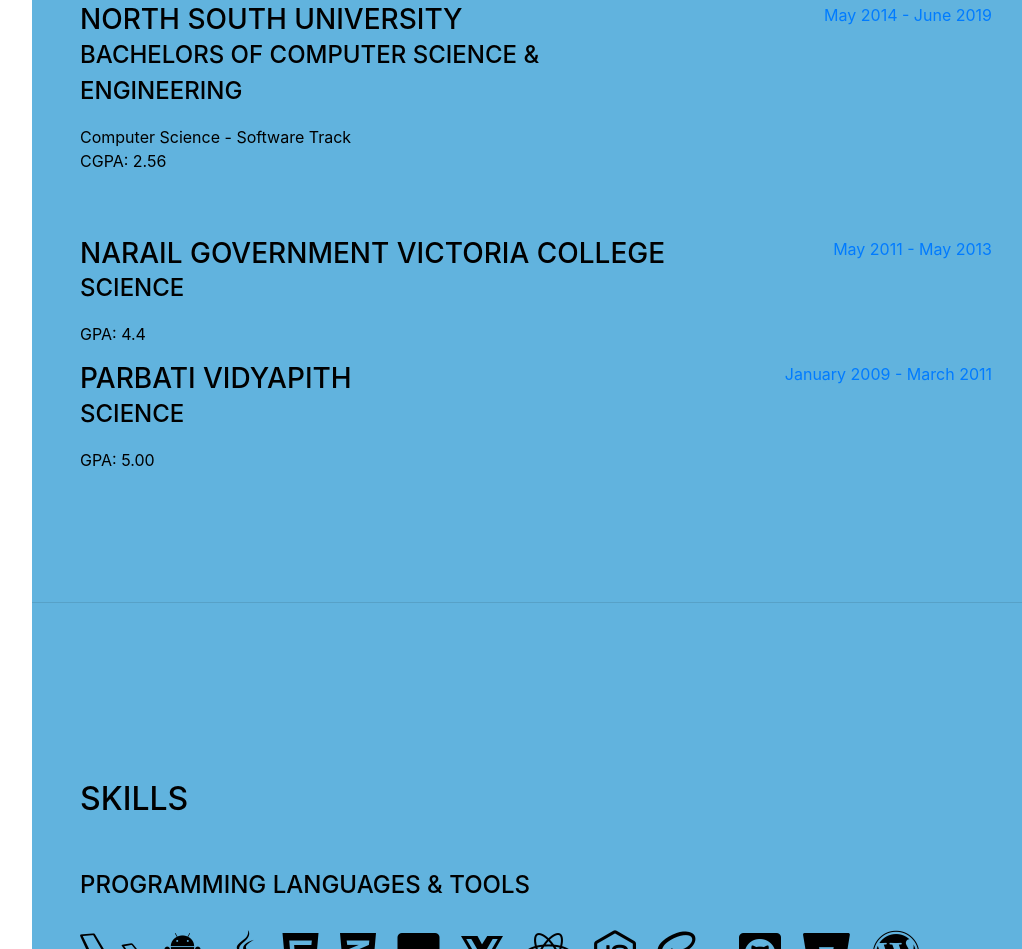
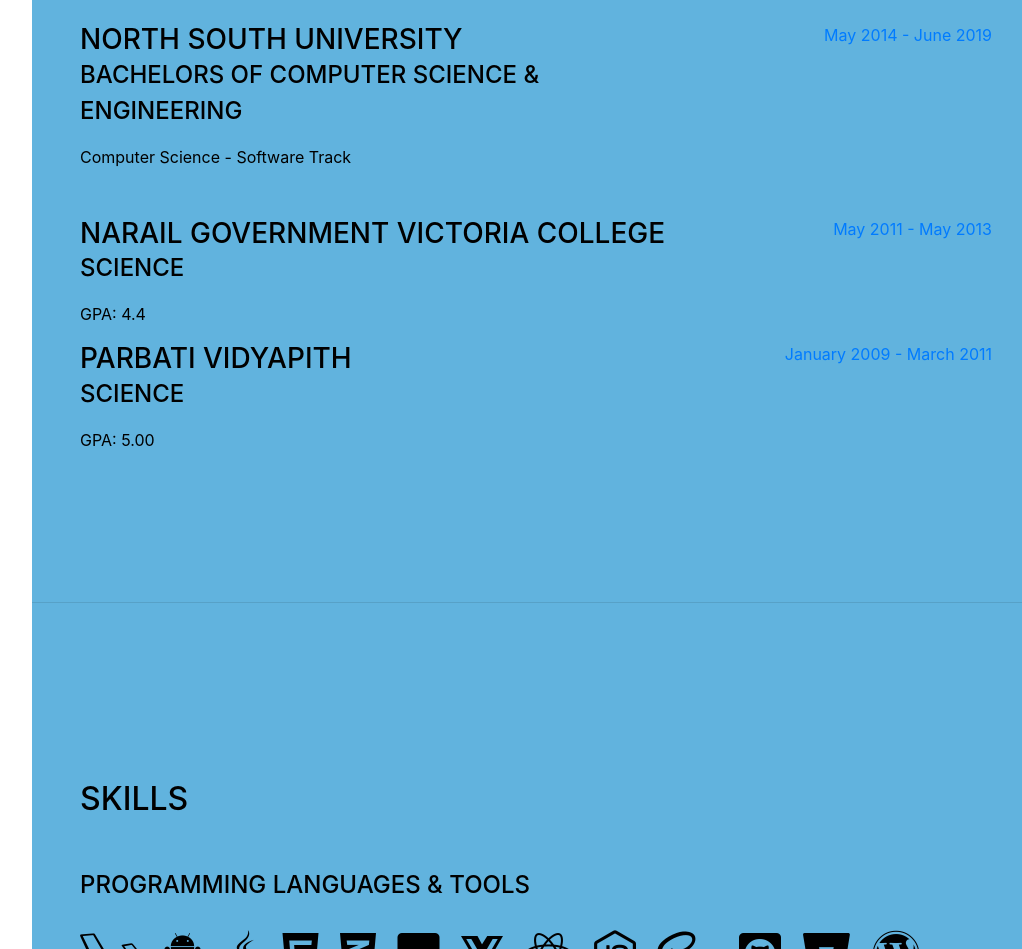
Before and after one commit to Koushik-Saha/Koushik-Saha.github.io, a website with bundled scripts: page index.html in a window 1280 px wide. Shown: the part 2006-2955 px from the top of the page, without its empty margins (240-1262 px from the left). Built offline with nearby package versions, Linux system fonts and the light colour scheme; a web font is replaced by a local one.

Commit message:
remove cgpa

```diff
--- a/index.html
+++ b/index.html
@@ -171,7 +171,7 @@
           <h3 class="mb-0" style="color: black">North South University</h3>
           <div class="subheading mb-3" style="color: black">Bachelors of Computer Science & Engineering</div>
           <div style="color: black">Computer Science - Software Track</div>
-          <p style="color: black">CGPA: 2.56</p>
+<!--          <p style="color: black">CGPA: 2.56</p>-->
         </div>
         <div class="resume-date text-md-right">
           <span class="text-primary" style="color: black">May 2014 - June 2019</span>
```
